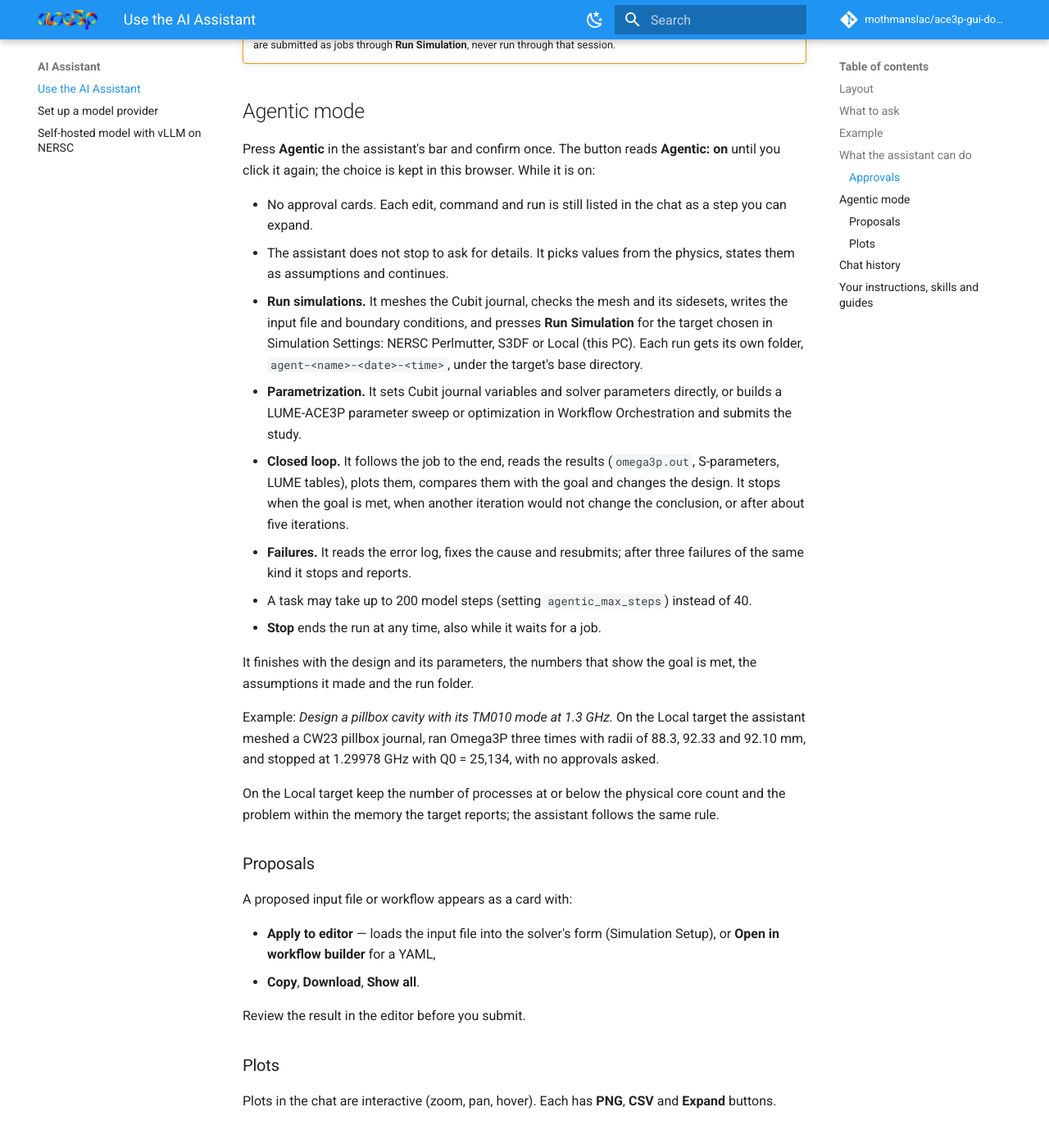
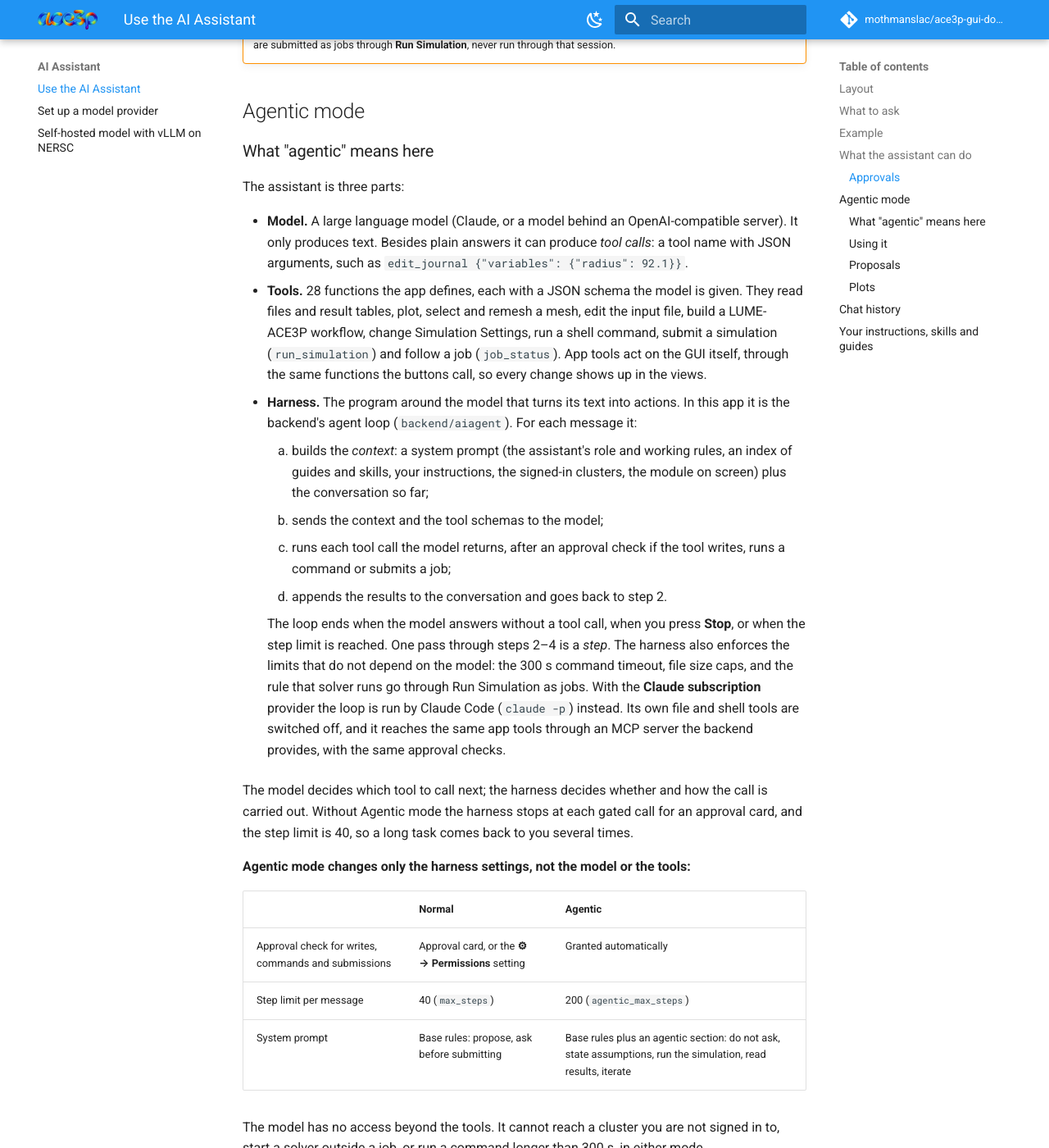
Before and after one commit to mothmanslac/ace3p-gui-docs, an MkDocs documentation site: the page built from docs/ai/assistant.md, in a window 1280 px wide and 1400 px high, scrolled down 3562 px. Shown: the whole window at 82% size. Built offline with MkDocs 1.6.1 and Material for MkDocs 9.7.7, drawn with Linux system fonts in a browser that asks for light colours; comment, search, counter and statistics services are not loaded; some of the changed text lies outside the part shown.

Commit message:
AI Assistant: explain the model, tools and harness behind Agentic mode
Keep the Agentic mode description on the AI Assistant page only.

Co-Authored-By: Claude Opus 5.5 <noreply@anthropic.com>

```diff
--- a/docs/ai/assistant.md
+++ b/docs/ai/assistant.md
@@ -91,6 +91,60 @@ without asking.
     **Run Simulation**, never run through that session.
 
 ## Agentic mode
+
+### What "agentic" means here
+
+The assistant is three parts:
+
+- **Model.** A large language model (Claude, or a model behind an
+  OpenAI-compatible server). It only produces text. Besides plain answers it
+  can produce *tool calls*: a tool name with JSON arguments, such as
+  `edit_journal {"variables": {"radius": 92.1}}`.
+- **Tools.** 28 functions the app defines, each with a JSON schema the
+  model is given. They read files and result tables, plot, select and remesh
+  a mesh, edit the input file, build a LUME-ACE3P workflow, change Simulation
+  Settings, run a shell command, submit a simulation (`run_simulation`) and
+  follow a job (`job_status`). App tools act on the GUI itself, through the
+  same functions the buttons call, so every change shows up in the views.
+- **Harness.** The program around the model that turns its text into actions.
+  In this app it is the backend's agent loop (`backend/aiagent`). For each
+  message it:
+    1. builds the *context*: a system prompt (the assistant's role and working
+       rules, an index of guides and skills, your instructions, the signed-in
+       clusters, the module on screen) plus the conversation so far;
+    2. sends the context and the tool schemas to the model;
+    3. runs each tool call the model returns, after an approval check if
+       the tool writes, runs a command or submits a job;
+    4. appends the results to the conversation and goes back to step 2.
+
+    The loop ends when the model answers without a tool call, when you press
+    **Stop**, or when the step limit is reached. One pass through steps 2–4 is
+    a *step*. The harness also enforces the limits that do not depend on the
+    model: the 300 s command timeout, file size caps, and the rule that solver
+    runs go through Run Simulation as jobs. With the **Claude subscription**
+    provider the loop is run by Claude Code (`claude -p`) instead. Its own file
+    and shell tools are switched off, and it reaches the same app tools through
+    an MCP server the backend provides, with the same approval checks.
+
+The model decides which tool to call next; the harness decides whether and
+how the call is carried out. Without Agentic mode the harness stops at each
+gated call for an approval card, and the step limit is 40, so a long task
+comes back to you several times.
+
+**Agentic mode changes only the harness settings, not the model or the
+tools:**
+
+| | Normal | Agentic |
+|---|---|---|
+| Approval check for writes, commands and submissions | Approval card, or the **⚙ → Permissions** setting | Granted automatically |
+| Step limit per message | 40 (`max_steps`) | 200 (`agentic_max_steps`) |
+| System prompt | Base rules: propose, ask before submitting | Base rules plus an agentic section: do not ask, state assumptions, run the simulation, read results, iterate |
+
+The model has no access beyond the tools. It cannot reach a cluster you are
+not signed in to, start a solver outside a job, or run a command longer than
+300 s, in either mode.
+
+### Using it
 
 Press **Agentic** in the assistant's bar and confirm once. The button reads
 **Agentic: on** until you click it again; the choice is kept in this browser.
```
Also changed, not shown: docs/getting-started/interface.md (+1 -1 lines), docs/index.md (+1 -1 lines).
